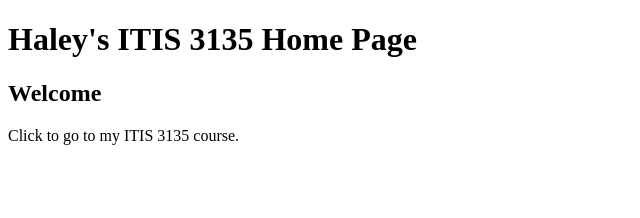
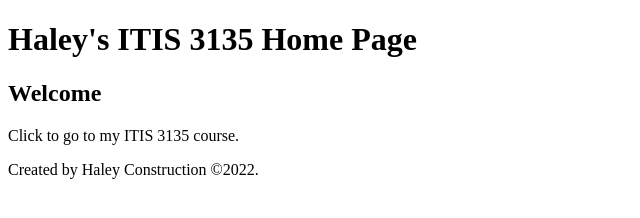
Before and after one commit to HaleySiharath/HaleySiharath.github.io, a plain HTML site: page itis3135/index.html in a window 1280 px wide. Shown: the whole page, without its empty margins (0-640 px from the left). Drawn offline with Linux system fonts and the light colour scheme.

Commit message:
Update index.html

```diff
--- a/itis3135/index.html
+++ b/itis3135/index.html
@@ -1,6 +1,7 @@
 <!DOCTYPE html>
 <html lang = "en-US">
 <head>
+    <meta careset = "utf-8"/>
     <title>Haley's Homepage</title>
 </head>
 <body>
@@ -11,8 +12,8 @@
         <h2>Welcome</h2> <!-- want name of page here-->
         <p>Click to go to my ITIS 3135 course.</p>
     </main>
-    <footer>
-
+    <footer> <!-- footer is identical for every page -->
+        Created by Haley Construction &copy;2022.
     </footer>
 </body>
 </html>
```
